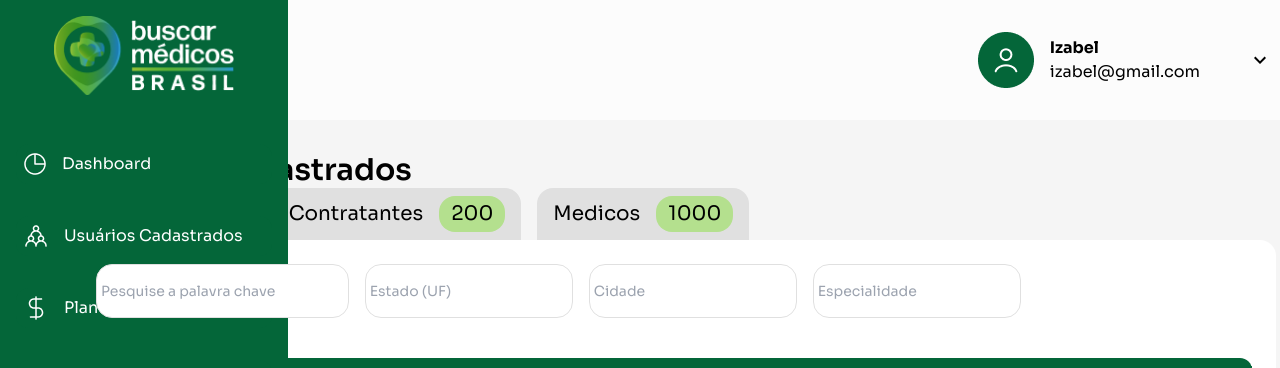
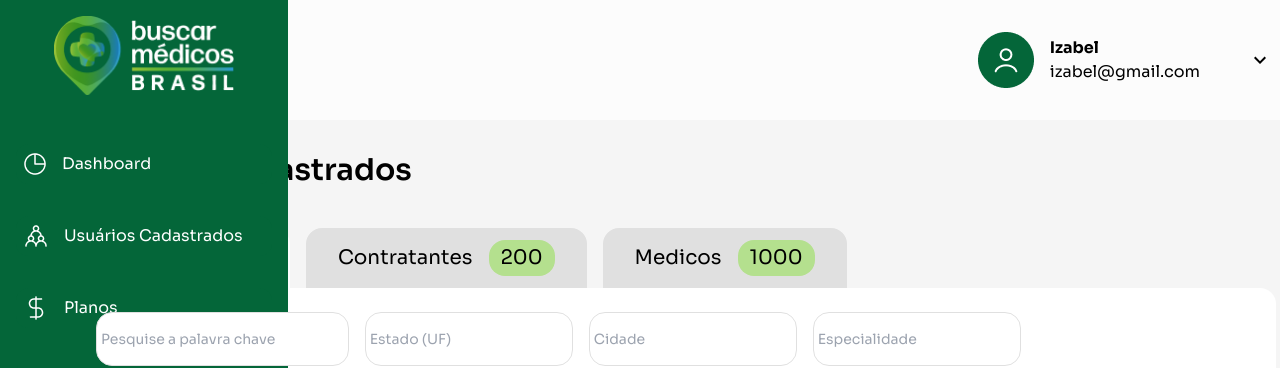
Before and after one commit to Fabiana-tolentino/find-doctors, a React (Vite) app: page /users/all in a window 1280 px wide. Shown: the top 368 px of the page. Built offline with nearby package versions, Linux system fonts and the light colour scheme; no server answers.

Commit message:
Taaaa quaaaseee!!!

```diff
--- a/src/components/plans/linkPlans.tsx
+++ b/src/components/plans/linkPlans.tsx
@@ -4,16 +4,22 @@ interface LinkPlansProps {
   url: string
   title: string
   count: string
+  bg1: string
+  bg2: string
+  textColor: string
+  font: string
 }
 
 export function LinkPlans(props: LinkPlansProps) {
   return (
     <Link
       to={props.url}
-      className="p-4 bg-gray-button text-xl flex gap-5 items-center rounded-t-2xl"
+      className={`p-4 bg-gray-button ${props.bg1} ${props.font} text-xl flex gap-5 items-center rounded-t-2xl`}
     >
       {props.title}
-      <div className="bg-green-1 rounded-full w-8 h-8 flex justify-center items-center">
+      <div
+        className={`bg-green-1 ${props.bg2} ${props.textColor} rounded-full w-8 h-8 flex justify-center items-center`}
+      >
         {props.count}
       </div>
     </Link>
--- a/src/components/section/index.tsx
+++ b/src/components/section/index.tsx
@@ -29,7 +29,7 @@ export default function Section() {
     <div className="flex-1  items-center w-full h-fit bg-white rounded-2xl m-10 p-4 ">
       <div className="flex justify-between text-xl rounded-2xl p-6 ">
         <strong>Ultimos usuários cadastrados</strong>
-        <button className="text-base flex gap-2">
+        <button className="text-base flex gap-2 text-blue-500">
           <Link to={'/users'}>Ver tudo</Link>
           <MdOutlineEast size={20} />
         </button>
--- a/src/components/ui/button/profileButton.tsx
+++ b/src/components/ui/button/profileButton.tsx
@@ -1,13 +1,15 @@
 import { ReactNode } from 'react'
+import { Link } from 'react-router-dom'
 
 interface ProfileButtonProps {
   children: React.ReactNode
+  url: string
 }
 
-export function ProfileButton({ children }: ProfileButtonProps) {
+export function ProfileButton({ children, url }: ProfileButtonProps) {
   return (
-    <button className="px-6 py-4 bg-gray-300 rounded-2xl text-start">
+    <Link className="px-6 py-4 bg-gray-300 rounded-2xl text-start" to={url}>
       {children}
-    </button>
+    </Link>
   )
 }
--- a/src/components/users/UsersContractors.tsx
+++ b/src/components/users/UsersContractors.tsx
@@ -2,6 +2,7 @@ import { getUsers } from '@/api/getUsers'
 import { useState, useEffect } from 'react'
 import { TableUsers } from '../table/tableUsers'
 import Input from '../ui/input'
+import { userOptions } from './UsersAll'
 
 export function UsersContractors() {
   const [usersContractors, setUsersContractors] = useState()
@@ -48,7 +49,7 @@ export function UsersContractors() {
             </tr>
           </thead>
           <tbody className="p-2">
-            {usersContractors?.map(user => {
+            {usersContractors?.map((user: userOptions) => {
               return (
                 <TableUsers
                   key={user.id}
@@ -56,7 +57,7 @@ export function UsersContractors() {
                   email={user.email}
                   whatsapp={user.phone}
                   spec={user.spec}
-                  cite={user.cite}
+                  city={user.city}
                   state={user.state}
                   typeUser={user.typeUser}
                 />
--- a/src/components/users/UsersDoctors.tsx
+++ b/src/components/users/UsersDoctors.tsx
@@ -3,6 +3,7 @@ import { getUsers } from '@/api/getUsers'
 import { useState, useEffect } from 'react'
 import { TableUsers } from '../table/tableUsers'
 import Input from '../ui/input'
+import { userOptions } from './UsersAll'
 
 export function UsersDoctors() {
   const [usersDoctors, setUsersDoctors] = useState()
@@ -48,7 +49,7 @@ export function UsersDoctors() {
             </tr>
           </thead>
           <tbody className="p-2">
-            {usersDoctors?.map(user => {
+            {usersDoctors?.map((user: userOptions) => {
               return (
                 <TableUsers
                   key={user.id}
@@ -56,7 +57,7 @@ export function UsersDoctors() {
                   email={user.email}
                   whatsapp={user.phone}
                   spec={user.spec}
-                  cite={user.cite}
+                  city={user.city}
                   state={user.state}
                   typeUser={user.typeUser}
                 />
--- /dev/null
+++ b/src/functions/pages/users.ts
@@ -0,0 +1,10 @@
+export const bgUsersAll = (locationNow: string, url: string) => {
+  if (locationNow === url) {
+    return {
+      bg1: 'bg-white',
+      bg2: 'bg-green-4',
+      textColor: 'text-white',
+      font: 'font-bold'
+    }
+  }
+}
--- a/src/pages/plans.tsx
+++ b/src/pages/plans.tsx
@@ -1,16 +1,20 @@
 import { LinkPlans } from '@/components/plans/linkPlans'
+import { bgUsersAll } from '@/functions/pages/users'
 import { useEffect } from 'react'
 import { Link, Outlet, useLocation, useNavigate } from 'react-router-dom'
 
 export default function Plans() {
   const navigate = useNavigate()
-  const locationNow = useLocation()
+  const locationNow = useLocation().pathname
 
   useEffect(() => {
-    if (locationNow.pathname === '/plans') {
+    if (locationNow === '/plans') {
       navigate('/plans/doctors')
     }
   })
+
+  const doctors = bgUsersAll(locationNow, '/plans/doctors')
+  const contractors = bgUsersAll(locationNow, '/plans/contractors')
 
   return (
     <div className="p-8 ">
@@ -18,11 +22,23 @@ export default function Plans() {
       <div>
         <div className="p-8 ">
           <div className="flex gap-4">
-            <LinkPlans url={'/plans/doctors'} title={'Médicos'} count={'3'} />
+            <LinkPlans
+              url={'/plans/doctors'}
+              title={'Médicos'}
+              count={'3'}
+              bg1={doctors?.bg1 || ''}
+              bg2={doctors?.bg2 || ''}
+              textColor={doctors?.textColor || ''}
+              font={doctors?.font || ''}
+            />
             <LinkPlans
               url={'/plans/contractors'}
               title={'Contratantes'}
               count={'2'}
+              bg1={contractors?.bg1 || ''}
+              bg2={contractors?.bg2 || ''}
+              textColor={contractors?.textColor || ''}
+              font={contractors?.font || ''}
             />
           </div>
           <div className="bg-white p-6 rounded-b-2xl">
--- a/src/pages/profile.tsx
+++ b/src/pages/profile.tsx
@@ -4,10 +4,10 @@ import { Outlet, useLocation, useNavigate } from 'react-router-dom'
 
 export default function Profile() {
   const navigate = useNavigate()
-  const locationNow = useLocation()
+  const locationNow = useLocation().pathname
 
   useEffect(() => {
-    if (locationNow.pathname === '/profile') {
+    if (locationNow === '/profile') {
       navigate('/profile/user-data')
     }
   })
@@ -17,9 +17,9 @@ export default function Profile() {
       <div className="flex flex-col gap-6">
         <h1 className="text-3xl font-semibold">Edição de perfil </h1>
         <div className="flex flex-col gap-4">
-          <ProfileButton> Dados </ProfileButton>
-          <ProfileButton> Alterar senha </ProfileButton>
-          <ProfileButton> Administradores </ProfileButton>
+          <ProfileButton url={'/profile/user-data'}> Dados </ProfileButton>
+          <ProfileButton url={'/profile/password'}>Alterar senha</ProfileButton>
+          <ProfileButton url={'/profile/adm'}> Administradores </ProfileButton>
         </div>
       </div>
       <div>
--- a/src/pages/users.tsx
+++ b/src/pages/users.tsx
@@ -1,40 +1,60 @@
+import { bgUsersAll } from '@/functions/pages/users'
 import { useEffect } from 'react'
 import { Link, Outlet, useLocation, useNavigate } from 'react-router-dom'
 
 export default function Users() {
   const navigate = useNavigate()
-  const locationNow = useLocation()
+  const locationNow = useLocation().pathname
+
+  console.log(locationNow)
 
   useEffect(() => {
-    if (locationNow.pathname === '/users') {
+    if (locationNow === '/users') {
       navigate('/users/all')
     }
   })
+
+  const all = bgUsersAll(locationNow, '/users/all')
+  const contractors = bgUsersAll(locationNow, '/users/contractors')
+  const doctors = bgUsersAll(locationNow, '/users/doctors')
+
   return (
     <div className="p-8">
-      <h1 className="text-3xl font-semibold">Usuarios Cadastrados</h1>
+      <h1 className="text-3xl font-semibold pb-10">Usuarios Cadastrados</h1>
       <div>
         <div className="flex gap-4 text-xl ">
           <Link
             to={'/users/all'}
-            className="flex gap-4 bg-gray-300 px-4 py-2 items-center rounded-t-2xl"
+            className={`flex gap-4 bg-gray-300 ${all?.bg1} px-8 py-3 items-center rounded-t-2xl`}
           >
-            <button>Todos</button>
-            <span className="bg-green-1 py-1 px-3 rounded-2xl">1200</span>
+            <span className={`${all?.font}`}>Todos</span>
+            <span
+              className={`bg-green-1 ${all?.bg2} ${all?.textColor} py-1 px-3 rounded-2xl`}
+            >
+              1200
+            </span>
           </Link>
           <Link
             to={'/users/contractors'}
-            className="flex gap-4 bg-gray-300  rounded-t-2xl px-4 py-2 items-center"
+            className={`flex gap-4 bg-gray-300 ${contractors?.bg1}  rounded-t-2xl px-8 py-3 items-center`}
           >
-            <button>Contratantes</button>
-            <span className="bg-green-1 py-1 px-3 rounded-2xl">200</span>
+            <span className={`${contractors?.font}`}>Contratantes</span>
+            <span
+              className={`bg-green-1 ${contractors?.bg2} ${contractors?.textColor} py-1 px-3 rounded-2xl`}
+            >
+              200
+            </span>
           </Link>
           <Link
             to={'/users/doctors'}
-            className="flex gap-4 bg-gray-300 px-4 py-2 items-center rounded-t-2xl"
+            className={`flex gap-4 bg-gray-300 ${doctors?.bg1}  px-8 py-3 items-center rounded-t-2xl`}
           >
-            <button>Medicos</button>
-            <span className="bg-green-1 py-1 px-3 rounded-2xl">1000</span>
+            <span className={`${doctors?.font}`}>Medicos</span>
+            <span
+              className={`bg-green-1 ${doctors?.bg2} ${doctors?.textColor} py-1 px-3 rounded-2xl`}
+            >
+              1000
+            </span>
           </Link>
         </div>
         <div>
```
Also changed, not shown: src/components/users/UsersAll.tsx (+13 -3 lines).
